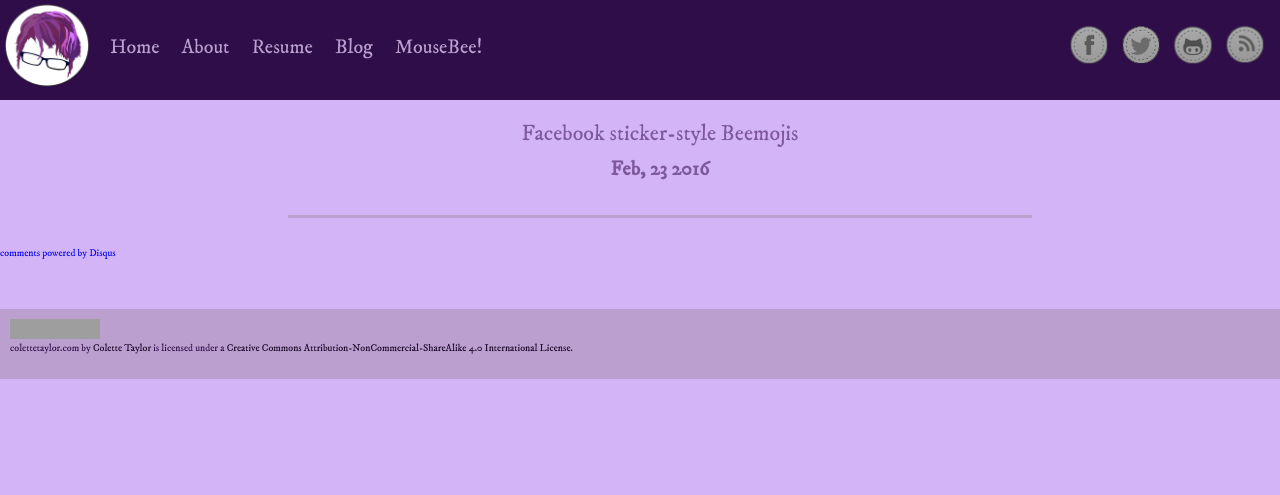
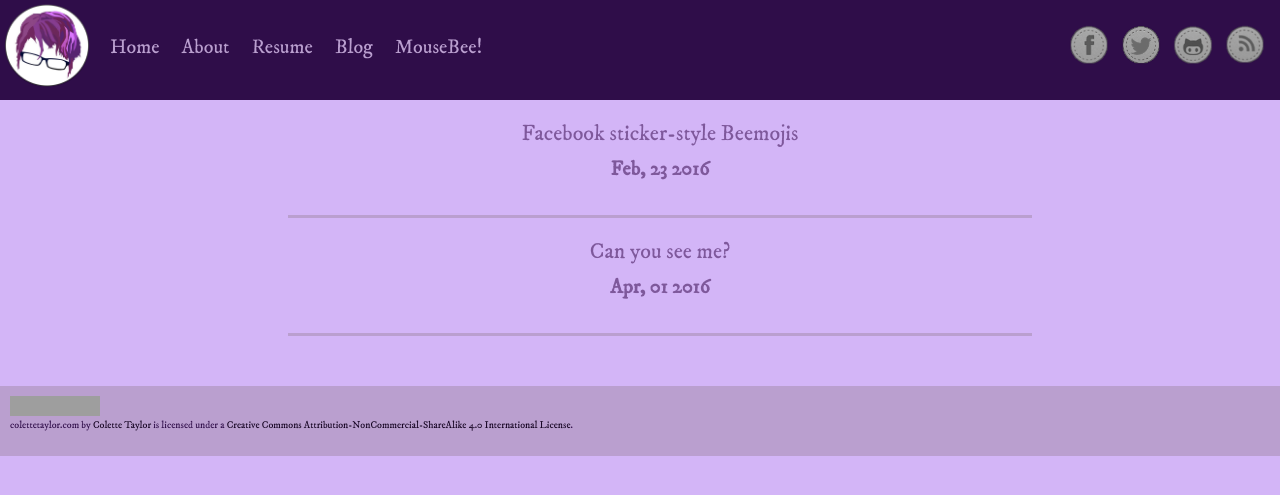
Before and after one commit to ColetteIsabella/colettetaylor.github.io, a Jekyll site: the page built from blog/index.html, in a window 1280 px wide. Shown: the top 495 px of the page. Built offline with Jekyll 4.4.1, drawn with Linux system fonts in a browser that asks for light colours; comment, search, counter and statistics services are not loaded; grey boxes are pictures that could not be loaded.

Commit message:
html wtf

```diff
--- a/_includes/blog.html
+++ b/_includes/blog.html
@@ -8,7 +8,7 @@
     </li>
 
     <li class= "post-separate">
-      <span><a class="post-link" href="/2016/04/01/Testing/">Can your see me?</a><h3 class="post-date">Apr, 01 2016</h3></span>
+      <span><a class="post-link" href="/2016/04/01/Testing/">Can you see me?</a><h3 class="post-date">Apr, 01 2016</h3></span>
     </li>
   </ul>
 
--- a/_layouts/bloglo.html
+++ b/_layouts/bloglo.html
@@ -6,6 +6,7 @@
   <body>
 
     {% include header.html %}
+    {{content}}
 
       <!--<article class="post-content">
         {{ content }}
@@ -15,7 +16,7 @@
         {{ content }}
       </div>
     </div>-->
-<div id="disqus_thread"></div>
+<!--<div id="disqus_thread"></div>
       <script type="text/javascript">
         /* * * CONFIGURATION VARIABLES: EDIT BEFORE PASTING INTO YOUR WEBPAGE * * */
         var disqus_shortname = 'cisabella'; // required: replace example with your forum shortname
@@ -31,7 +32,7 @@
 
       <a href="http://disqus.com" class="dsq-brlink">comments powered by <span class="logo-disqus">Disqus</span></a>
 
-    </div>
+    </div>-->
     {% include footer.html %}
 
   </body>
--- a/blog/index.html
+++ b/blog/index.html
@@ -7,4 +7,7 @@ layout: post
     <li class= "post-separate">
       <span><a class="post-link" href="/2016/02/23/Beemojis/">Facebook sticker-style Beemojis</a><h3 class="post-date">Feb, 23 2016</h3></span>
     </li>
+    <li class= "post-separate">
+      <span><a class="post-link" href="/2016/04/01/Testing/">Can you see me?</a><h3 class="post-date">Apr, 01 2016</h3></span>
+    </li>
 </ul>
```
Also changed, not shown: other parts of blog/index.html (+1 -1 lines), _posts/2016-02-23-beemojis.html (renamed from _posts/2016-02-23-beemojis.markdown), _posts/2016-04-01-testing.html (renamed from _posts/2016-04-01-Testing.markdown), 2 other files.
